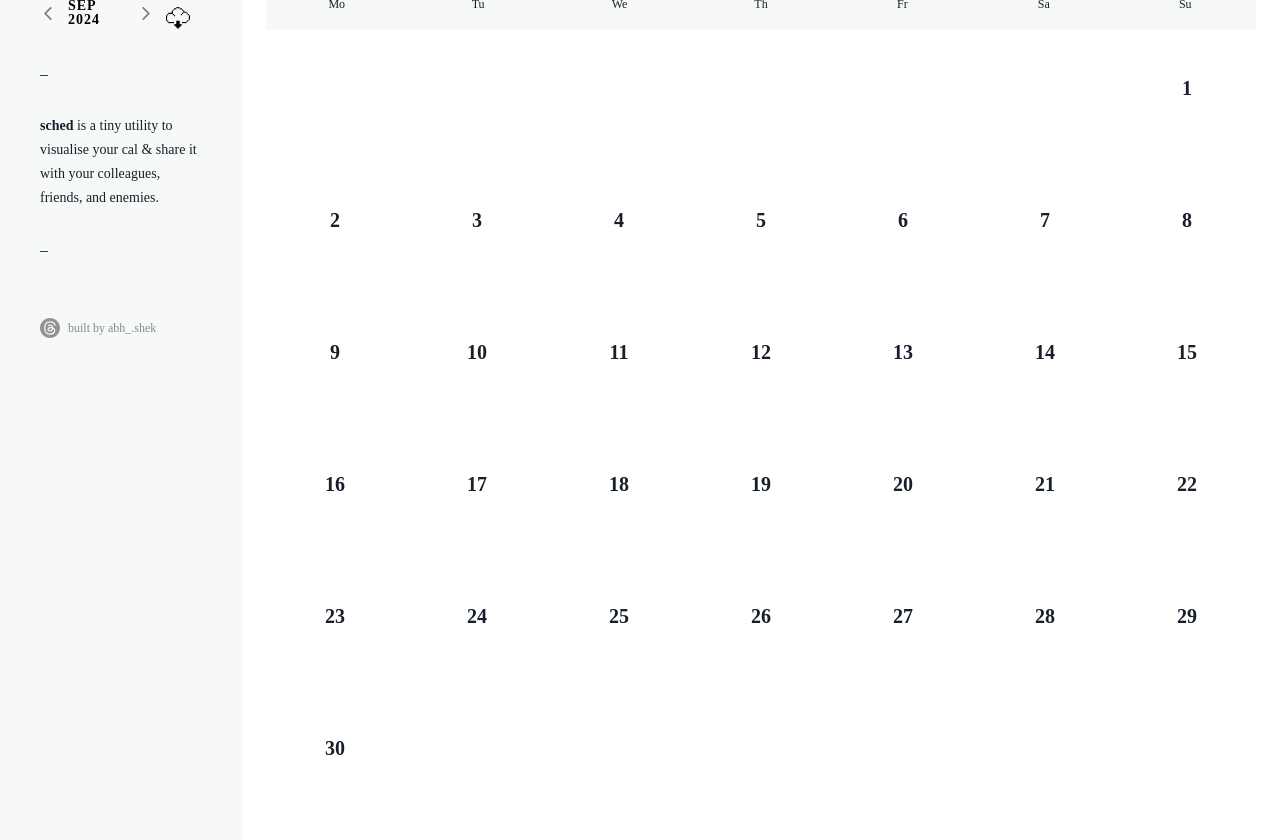
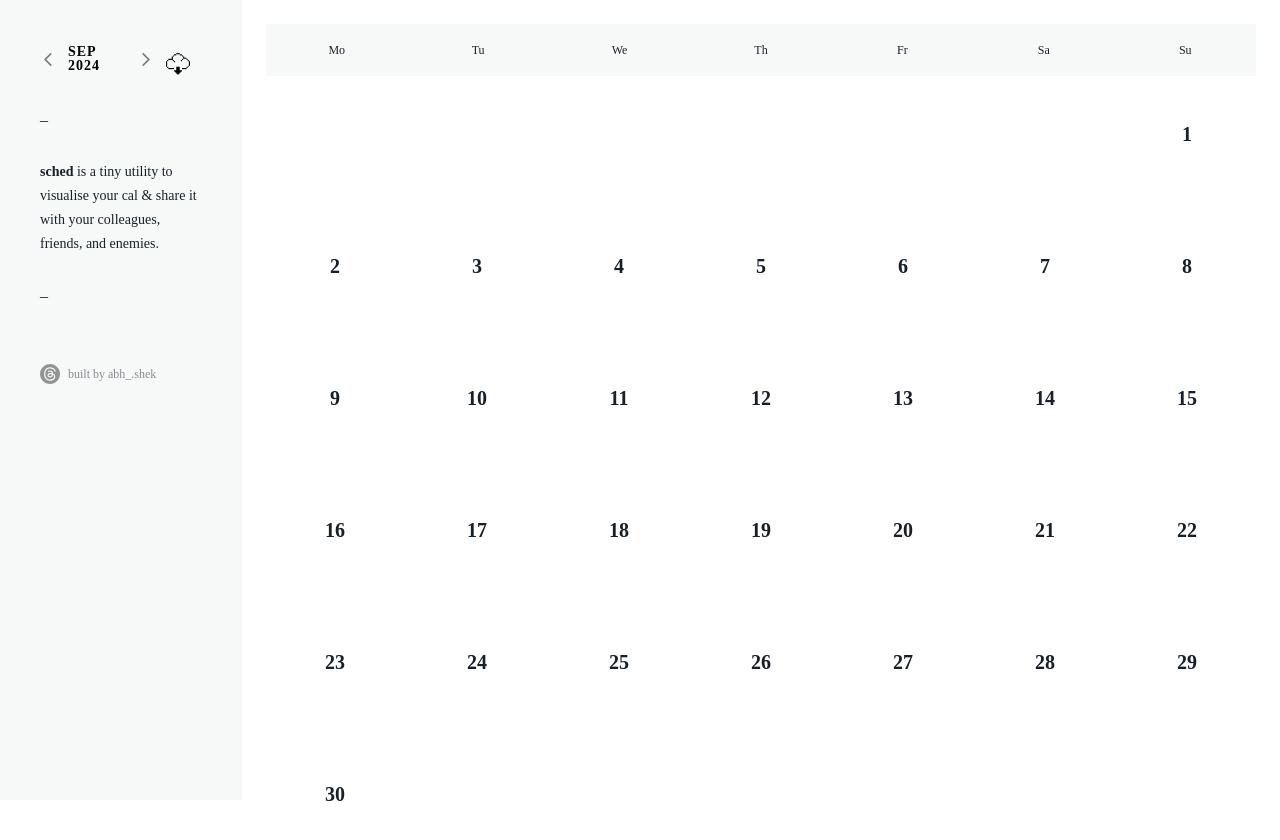
Before and after one commit to thelittlewonder/sched, a Vue app: page / in a window 1280 px wide. Shown: the top 840 px of the page. Built offline with nearby package versions, Linux system fonts and the light colour scheme; a web font is replaced by a local one.

Commit message:
align to top

```diff
--- a/src/assets/main.css
+++ b/src/assets/main.css
@@ -7,8 +7,6 @@
     display: flex;
     justify-content: center;
     /* Center horizontally */
-    align-items: center;
-    /* Center vertically */
     height: 100vh;
 
 }
```
